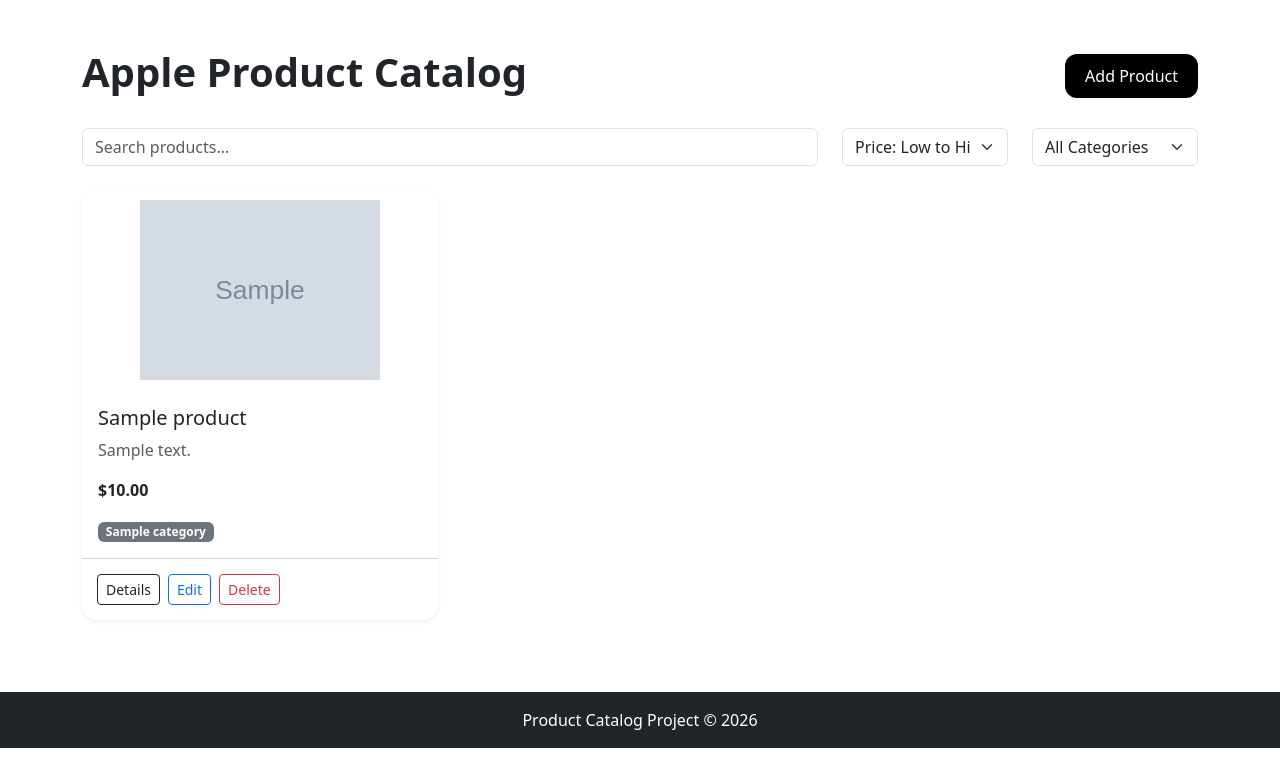
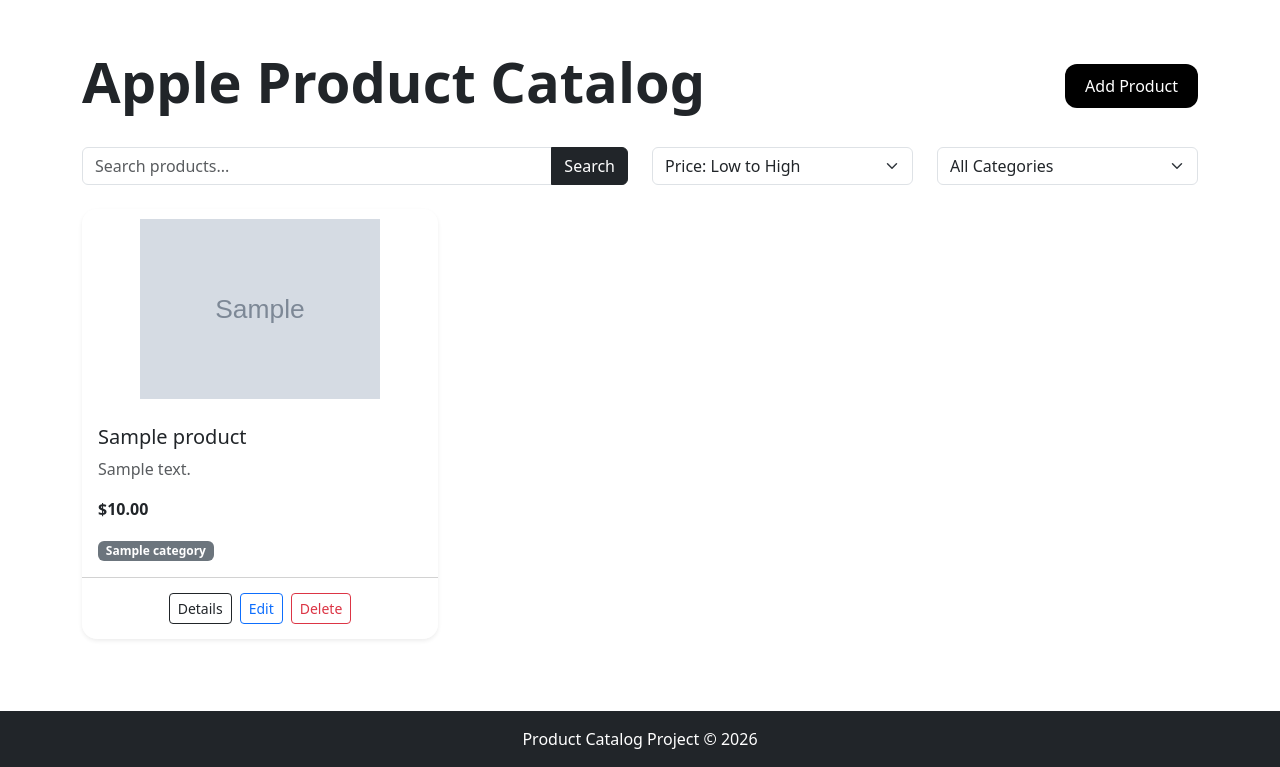
Before and after one commit to madikxw/-AppleProductCatalog, a Flask app: template src/templates/home.html in a window 1280 px wide. Shown: the part 56-823 px from the top of the page. Run offline with Flask 3, Linux system fonts and the light colour scheme; the template is opened without the code that fills it: most values are stand-ins (such as "Sample title", 1, 10 or a date in 2020); grey boxes marked "Sample" are stand-in pictures.

Commit message:
some fixes with the search button

```diff
--- a/src/templates/home.html
+++ b/src/templates/home.html
@@ -7,15 +7,21 @@
 {% block content %}
 
 <div class="d-flex justify-content-between align-items-center mb-4">
-    <h1 class="fw-bold">Apple Product Catalog</h1>
-    <a href="/add" class="btn btn-primary">Add Product</a>
+    <h1 class="fw-bold display-4">Apple Product Catalog</h1>
+
+    <a href="/add" class="btn btn-primary">
+        Add Product
+    </a>
 </div>
 
-<!-- Search and category filter — submits to Flask via GET -->
+
+<!-- Search, sort and category filter -->
 <form method="GET" action="/">
     <div class="row mb-4">
 
-        <div class="col-md-8 mb-3 mb-md-0">
+        <!-- Search -->
+        <div class="col-md-6 mb-3 mb-md-0">
+            <div class="input-group">
                 <input
                         type="text"
                         name="search"
@@ -23,21 +29,50 @@
                         placeholder="Search products..."
                         value="{{ search }}"
                 >
+
+                <button class="btn btn-dark" type="submit">
+                    Search
+                </button>
+            </div>
         </div>
 
-        <div class="col-md-2">
-            <select name="sort" class="form-select" onchange="this.form.submit()">
-                <option value="asc"  {% if sort == 'asc' %}selected{% endif %}>Price: Low to High</option>
-                <option value="desc" {% if sort == 'desc' %}selected{% endif %}>Price: High to Low</option>
+
+        <!-- Sort -->
+        <div class="col-md-3 mb-3 mb-md-0">
+            <select
+                    name="sort"
+                    class="form-select"
+                    onchange="this.form.submit()"
+            >
+                <option value="asc"
+                        {% if sort == "asc" %}selected{% endif %}>
+                Price: Low to High
+                </option>
+
+                <option value="desc"
+                        {% if sort == "desc" %}selected{% endif %}>
+                Price: High to Low
+                </option>
             </select>
         </div>
 
-        <div class="col-md-2">
-            <select name="category" class="form-select" onchange="this.form.submit()">
-                <option value="">All Categories</option>
+
+        <!-- Category -->
+        <div class="col-md-3">
+            <select
+                    name="category"
+                    class="form-select"
+                    onchange="this.form.submit()"
+            >
+                <option value="">
+                    All Categories
+                </option>
+
                 {% for cat in categories %}
-                <option value="{{ cat['category'] }}"
-                        {% if cat['category'] == selected_category %}selected{% endif %}>
+                <option
+                        value="{{ cat['category'] }}"
+                        {% if cat['category'] == selected_category %}selected{% endif %}
+                >
                 {{ cat['category'] }}
                 </option>
                 {% endfor %}
@@ -47,91 +82,168 @@
     </div>
 </form>
 
-<!-- Product cards from the database -->
+
+<!-- Product cards -->
 <div class="row">
 
     {% if products %}
+
     {% for product in products %}
     <div class="col-md-4 mb-4">
+
         <div class="card h-100 shadow-sm">
 
             <img
                     src="{{ product['image_url'] }}"
-                    class="card-img-top"
+                    class="card-img-top product-image"
                     alt="{{ product['name'] }}"
-                    style="height: 200px; object-fit: contain; padding: 10px; background-color: white;"
                     onerror="this.src='https://placehold.co/300x200?text=No+Image'"
             >
 
             <div class="card-body">
-                <h5 class="card-title">{{ product['name'] }}</h5>
-                <p class="card-text text-muted">{{ product['description'] }}</p>
-                <p class="fw-bold">${{ "%.2f"|format(product['price']) }}</p>
-                <span class="badge bg-secondary">{{ product['category'] }}</span>
+
+                <h5 class="card-title">
+                    {{ product['name'] }}
+                </h5>
+
+                <p class="card-text text-muted">
+                    {{ product['description'] }}
+                </p>
+
+                <p class="fw-bold">
+                    ${{ "%.2f"|format(product['price']) }}
+                </p>
+
+                <span class="badge bg-secondary">
+                        {{ product['category'] }}
+                    </span>
+
             </div>
 
-            <div class="card-footer d-flex gap-2">
+
+            <div class="card-footer d-flex justify-content-center gap-2">
+
                 <a href="/product/{{ product['id'] }}"
                    class="btn btn-sm btn-outline-dark">
                     Details
                 </a>
-                <a href="/edit/{{ product['id'] }}" class="btn btn-sm btn-outline-primary">Edit</a>
+
+                <a href="/edit/{{ product['id'] }}"
+                   class="btn btn-sm btn-outline-primary">
+                    Edit
+                </a>
+
+
                 <button
                         class="btn btn-sm btn-outline-danger"
                         data-bs-toggle="modal"
                         data-bs-target="#deleteModal"
                         data-product-id="{{ product['id'] }}"
                         data-product-name="{{ product['name'] }}"
-                >Delete</button>
+                >
+                    Delete
+                </button>
+
             </div>
 
         </div>
+
     </div>
     {% endfor %}
 
+
     {% else %}
-    <div class="col">
-        <p class="text-muted">No products found.</p>
+
+    <div class="col-12 text-center mt-5 mb-5">
+
+        <h3 class="fw-bold">
+            No products found
+        </h3>
+
+        <p class="text-muted">
+            🔎 Please try another search or choose a different category.
+        </p>
+
     </div>
+
     {% endif %}
 
 </div>
 
+
 <!-- Delete confirmation modal -->
 <div class="modal fade" id="deleteModal" tabindex="-1">
+
     <div class="modal-dialog">
+
         <div class="modal-content">
 
             <div class="modal-header">
-                <h5 class="modal-title">Delete Product</h5>
-                <button type="button" class="btn-close" data-bs-dismiss="modal"></button>
+
+                <h5 class="modal-title">
+                    Delete Product
+                </h5>
+
+                <button
+                        type="button"
+                        class="btn-close"
+                        data-bs-dismiss="modal">
+                </button>
+
             </div>
 
+
             <div class="modal-body">
-                Are you sure you want to delete <strong id="productName"></strong>?
+                Are you sure you want to delete
+                <strong id="productName"></strong>?
             </div>
 
+
             <div class="modal-footer">
-                <button type="button" class="btn btn-secondary" data-bs-dismiss="modal">Cancel</button>
+
+                <button
+                        type="button"
+                        class="btn btn-secondary"
+                        data-bs-dismiss="modal">
+                    Cancel
+                </button>
+
+
                 <form id="deleteForm" method="POST">
-                    <button type="submit" class="btn btn-danger">Delete</button>
+                    <button type="submit" class="btn btn-danger">
+                        Delete
+                    </button>
                 </form>
+
             </div>
 
         </div>
-    </div>
+
     </div>
 
-<!-- Wire up the delete modal with the correct product -->
+</div>
+
+
+<!-- Delete modal script -->
 <script>
-    const deleteModal = document.getElementById('deleteModal');
-    deleteModal.addEventListener('show.bs.modal', function (event) {
+
+    const deleteModal = document.getElementById("deleteModal");
+
+    deleteModal.addEventListener("show.bs.modal", function(event) {
+
         const button = event.relatedTarget;
-        const productId = button.getAttribute('data-product-id');
-        const productName = button.getAttribute('data-product-name');
-        document.getElementById('productName').textContent = productName;
-        document.getElementById('deleteForm').action = '/delete/' + productId;
+
+        const productId = button.getAttribute("data-product-id");
+        const productName = button.getAttribute("data-product-name");
+
+        document.getElementById("productName").textContent = productName;
+
+        document.getElementById("deleteForm").action =
+            "/delete/" + productId;
+
     });
+
 </script>
 
+
 {% endblock %}
```
Lines whose indentation alone changed are shown as unchanged.
